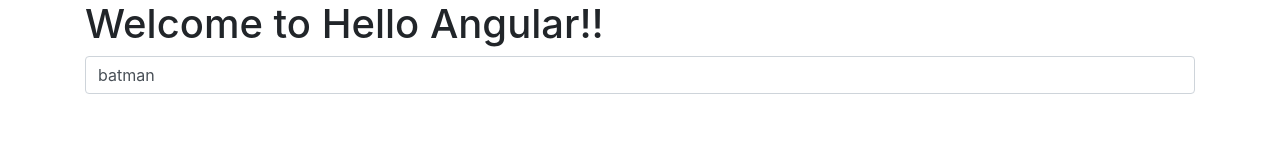
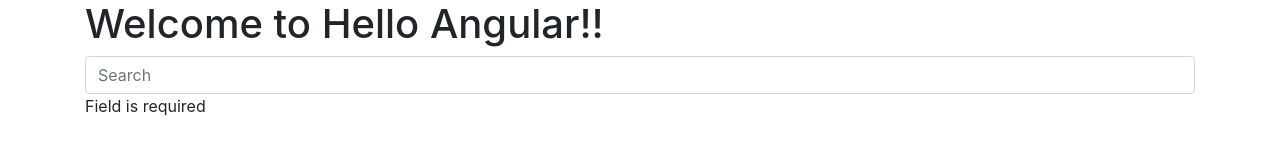
Before and after one commit to pawel13/angular-spotify3, an Angular app: page / in a window 1280 px wide. Shown: the top 168 px of the page. Built offline with nearby package versions, Linux system fonts and the light colour scheme; sample sign-in values are in the browser's storage.

Commit message:
basic form validation, validation errors, hasError, getError

```diff
--- a/src/app/music/components/search-form/search-form.component.html
+++ b/src/app/music/components/search-form/search-form.component.html
@@ -1,10 +1,19 @@
+<div class="form-group mb-3" [formGroup]="queryForm">
+
+  <input class="form-control" placeholder="Search" formControlName="query">
 
 
-<div class="form-group mb-3" [formGroup]="queryForm">
+  <ng-container *ngIf="queryForm.get('query') as field">
 
-  <input class="form-control"
-        placeholder="Search"
-        formControlName="query">
+    <div *ngIf="field.hasError('required')">
+      Field is required
+    </div>
+
+    <div *ngIf="field.getError('minlength') as error">
+      Minimum length is {{error.requiredLength}} characters
+    </div>
+
+  </ng-container>
 
 
 </div>
--- a/src/app/music/components/search-form/search-form.component.ts
+++ b/src/app/music/components/search-form/search-form.component.ts
@@ -4,7 +4,8 @@
   FormControl,
   FormArray,
   AbstractControl,
-  FormBuilder
+  FormBuilder,
+  Validators
 } from "@angular/forms";
 import { distinctUntilChanged, filter, debounceTime } from "rxjs/operators";
 
@@ -18,7 +19,10 @@
 
   constructor() {
     this.queryForm = new FormGroup({
-      query: new FormControl("batman")
+      query: new FormControl("",[
+        Validators.required,
+        Validators.minLength(3)
+      ])
     });
 
     console.log(this.queryForm);
--- a/src/app/security/auth.service.ts
+++ b/src/app/security/auth.service.ts
@@ -32,6 +32,7 @@
   }
 
   getToken() {
+
     this.token = JSON.parse(sessionStorage.getItem("token")!);
 
     if (!this.token && location.hash) {
```
